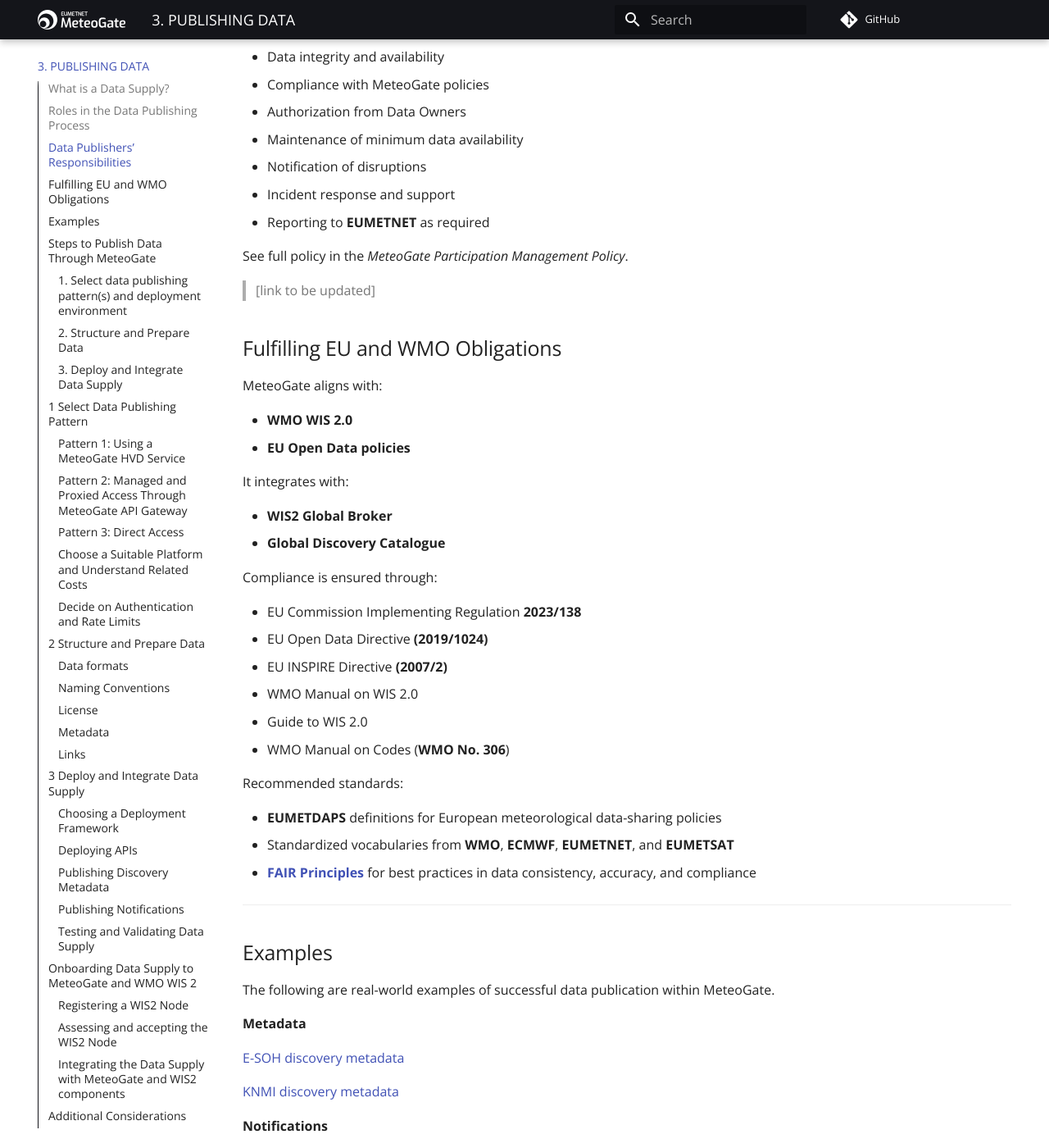
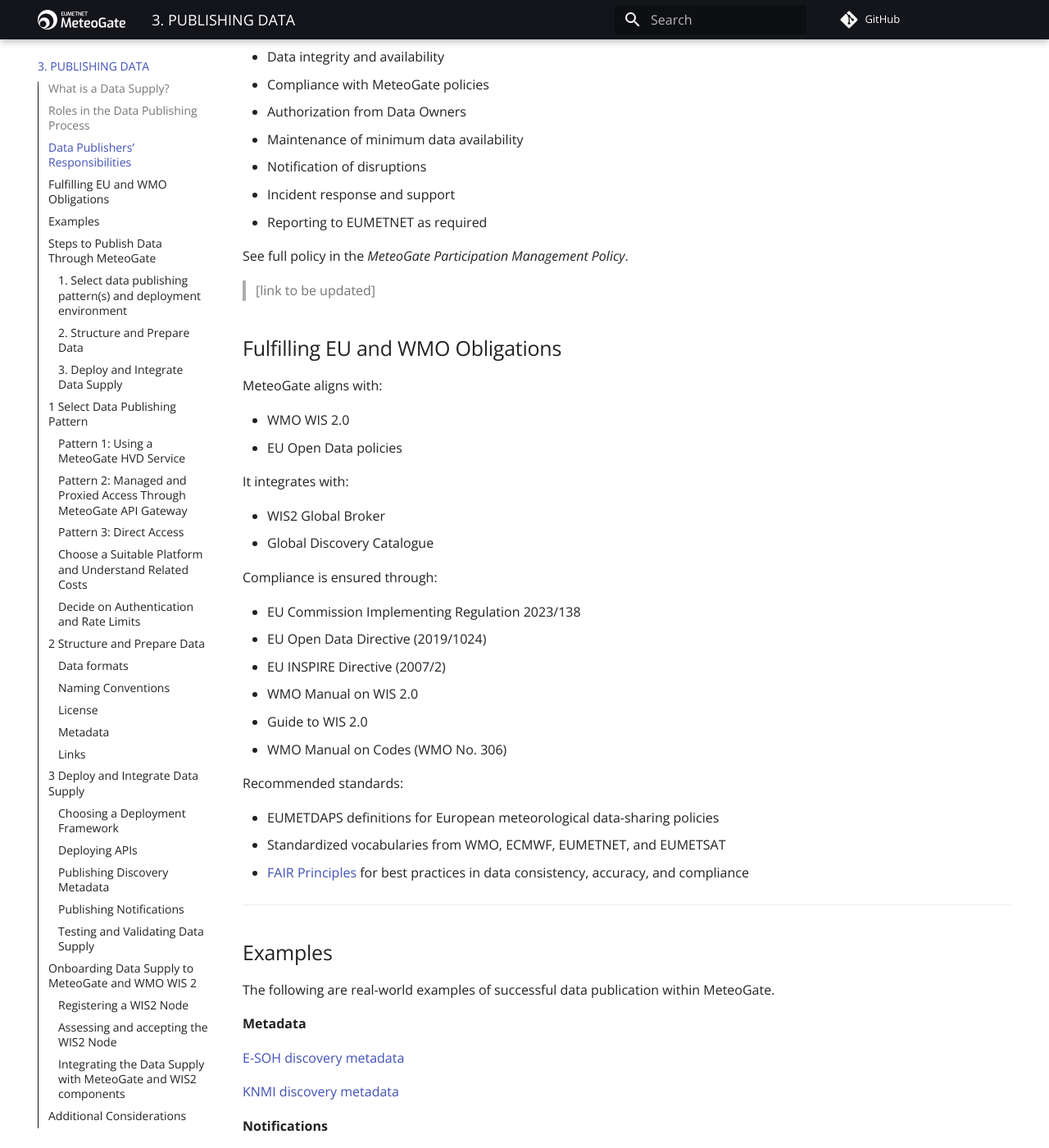
Before and after one commit to EUMETNET/meteogate-documentation, an MkDocs documentation site: the page built from docs/3-publishing-data.md, in a window 1280 px wide and 1400 px high, scrolled down 1165 px. Shown: the whole window at 82% size. Built offline with MkDocs 1.6.1 and Material for MkDocs 9.7.7, drawn with Linux system fonts in a browser that asks for light colours; comment, search, counter and statistics services are not loaded; some of the changed text lies outside the part shown.

```diff
--- a/docs/3-publishing-data.md
+++ b/docs/3-publishing-data.md
@@ -12,7 +12,7 @@ In MeteoGate, a **Data Supply** is the technical component used to share, manage
   - API-based access
   - Data processing in line with regulations
   - Metadata management for discovery
-  - Notification services to the **WMO WIS2** components
+  - Notification services to the WMO WIS2 components
 
 A **Data Publisher** deploys a Data Supply to make datasets available through MeteoGate.
 
@@ -42,7 +42,7 @@ Data Publishers must ensure:
   - Maintenance of minimum data availability
   - Notification of disruptions
   - Incident response and support
-  - Reporting to **EUMETNET** as required
+  - Reporting to EUMETNET as required
 
 See full policy in the _MeteoGate Participation Management Policy_.
 
@@ -52,28 +52,28 @@ See full policy in the _MeteoGate Participation Management Policy_.
 
 MeteoGate aligns with:
 
-  - **WMO WIS 2.0**
-  - **EU Open Data policies**
+  - WMO WIS 2.0
+  - EU Open Data policies
 
 It integrates with:
 
-  - **WIS2 Global Broker**
-  - **Global Discovery Catalogue**
+  - WIS2 Global Broker
+  - Global Discovery Catalogue
 
 Compliance is ensured through:
 
-  - EU Commission Implementing Regulation **2023/138**
-  - EU Open Data Directive **(2019/1024)**
-  - EU INSPIRE Directive **(2007/2)**
+  - EU Commission Implementing Regulation 2023/138
+  - EU Open Data Directive (2019/1024)
+  - EU INSPIRE Directive (2007/2)
   - WMO Manual on WIS 2.0
   - Guide to WIS 2.0
-  - WMO Manual on Codes (**WMO No. 306**)
+  - WMO Manual on Codes (WMO No. 306)
 
 Recommended standards:
 
-  - **EUMETDAPS** definitions for European meteorological data-sharing policies
-  - Standardized vocabularies from **WMO**, **ECMWF**, **EUMETNET**, and **EUMETSAT**
-  - **[FAIR Principles](https://www.go-fair.org/fair-principles/)** for best practices in data consistency, accuracy, and compliance
+  - EUMETDAPS definitions for European meteorological data-sharing policies
+  - Standardized vocabularies from WMO, ECMWF, EUMETNET, and EUMETSAT
+  - [FAIR Principles](https://www.go-fair.org/fair-principles/) for best practices in data consistency, accuracy, and compliance
 
 ---
 
```
